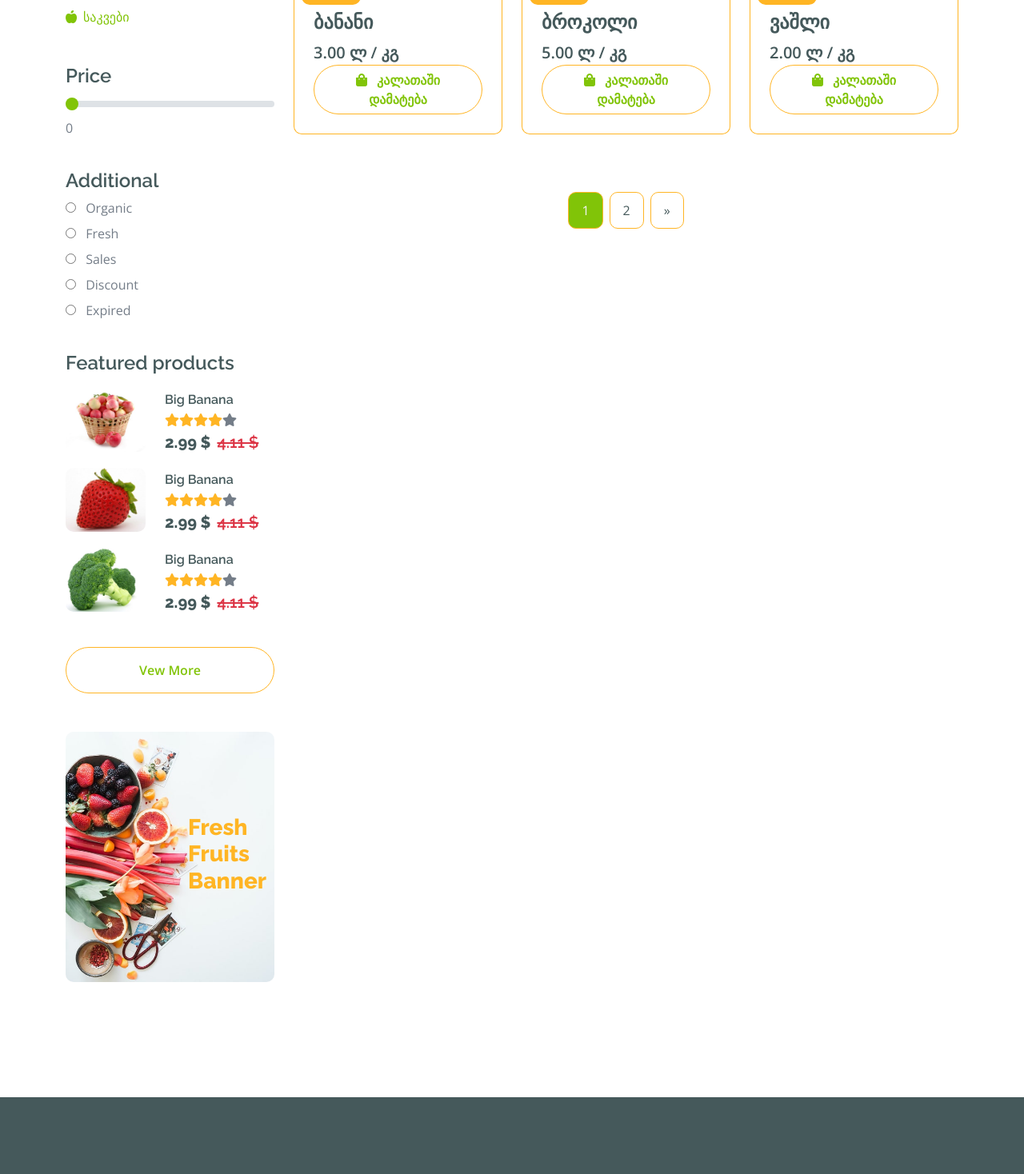
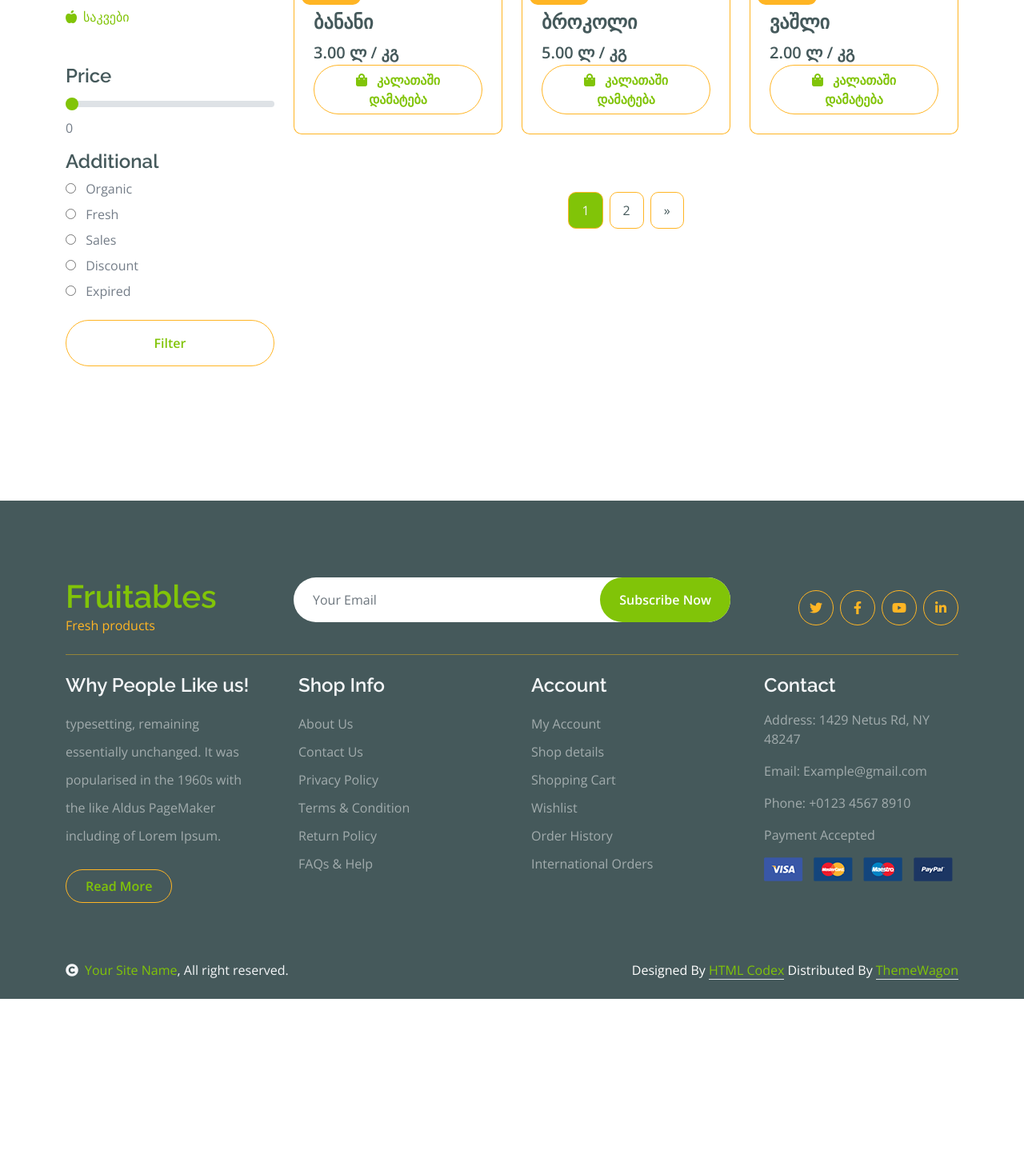
Before and after one commit to lizekss/web-django, a Django app: page /store/category/ in a window 1280 px wide. Shown: the part 617-2085 px from the top of the page at 80% size. After the commit the page ends 1866 px from the top, so only its background shows below. Run offline with Django 5.2, Linux system fonts and the light colour scheme; data comes from the database, SQL or seed files in the repository; some libraries are stand-ins or nearby versions.

Commit message:
filter by price

```diff
--- a/store/templates/shop.html
+++ b/store/templates/shop.html
@@ -45,10 +45,11 @@
                                     </ul>
                                 </div>
                             </div>
+                            <form method="GET">
                             <div class="col-lg-12">
                                 <div class="mb-3">
                                     <h4 class="mb-2">Price</h4>
-                                    <input type="range" class="form-range w-100" id="rangeInput" name="rangeInput"
+                                    <input type="range" class="form-range w-100" id="rangeInput" name="priceFilter"
                                            min="0" max="500" value="0" oninput="amount.value=rangeInput.value">
                                     <output id="amount" name="amount" min-velue="0" max-value="500" for="rangeInput">0
                                     </output>
@@ -84,81 +85,12 @@
                                     </div>
                                 </div>
                             </div>
-                            <div class="col-lg-12">
-                                <h4 class="mb-3">Featured products</h4>
-                                <div class="d-flex align-items-center justify-content-start">
-                                    <div class="rounded me-4" style="width: 100px; height: 100px;">
-                                        <img src="{% static 'img/featur-1.jpg' %}" class="img-fluid rounded" alt="">
-                                    </div>
-                                    <div>
-                                        <h6 class="mb-2">Big Banana</h6>
-                                        <div class="d-flex mb-2">
-                                            <i class="fa fa-star text-secondary"></i>
-                                            <i class="fa fa-star text-secondary"></i>
-                                            <i class="fa fa-star text-secondary"></i>
-                                            <i class="fa fa-star text-secondary"></i>
-                                            <i class="fa fa-star"></i>
-                                        </div>
-                                        <div class="d-flex mb-2">
-                                            <h5 class="fw-bold me-2">2.99 $</h5>
-                                            <h5 class="text-danger text-decoration-line-through">4.11 $</h5>
-                                        </div>
-                                    </div>
-                                </div>
-                                <div class="d-flex align-items-center justify-content-start">
-                                    <div class="rounded me-4" style="width: 100px; height: 100px;">
-                                        <img src="{% static 'img/featur-2.jpg' %}" class="img-fluid rounded" alt="">
-                                    </div>
-                                    <div>
-                                        <h6 class="mb-2">Big Banana</h6>
-                                        <div class="d-flex mb-2">
-                                            <i class="fa fa-star text-secondary"></i>
-                                            <i class="fa fa-star text-secondary"></i>
-                                            <i class="fa fa-star text-secondary"></i>
-                                            <i class="fa fa-star text-secondary"></i>
-                                            <i class="fa fa-star"></i>
-                                        </div>
-                                        <div class="d-flex mb-2">
-                                            <h5 class="fw-bold me-2">2.99 $</h5>
-                                            <h5 class="text-danger text-decoration-line-through">4.11 $</h5>
-                                        </div>
-                                    </div>
-                                </div>
-                                <div class="d-flex align-items-center justify-content-start">
-                                    <div class="rounded me-4" style="width: 100px; height: 100px;">
-                                        <img src="{% static 'img/featur-3.jpg' %}" class="img-fluid rounded" alt="">
-                                    </div>
-                                    <div>
-                                        <h6 class="mb-2">Big Banana</h6>
-                                        <div class="d-flex mb-2">
-                                            <i class="fa fa-star text-secondary"></i>
-                                            <i class="fa fa-star text-secondary"></i>
-                                            <i class="fa fa-star text-secondary"></i>
-                                            <i class="fa fa-star text-secondary"></i>
-                                            <i class="fa fa-star"></i>
-                                        </div>
-                                        <div class="d-flex mb-2">
-                                            <h5 class="fw-bold me-2">2.99 $</h5>
-                                            <h5 class="text-danger text-decoration-line-through">4.11 $</h5>
-                                        </div>
-                                    </div>
-                                </div>
-                                <div class="d-flex justify-content-center my-4">
-                                    <a href="#"
-                                       class="btn border border-secondary px-4 py-3 rounded-pill text-primary w-100">Vew
-                                        More</a>
-                                </div>
+                            <div class="d-flex justify-content-center my-4">
+                                    <button
+                                       class="btn border border-secondary px-4 py-3 rounded-pill text-primary w-100">Filter
+                                        </button>
                             </div>
-                            <div class="col-lg-12">
-                                <div class="position-relative">
-                                    <img src="{% static 'img/banner-fruits.jpg' %}" class="img-fluid w-100 rounded"
-                                         alt="">
-                                    <div class="position-absolute"
-                                         style="top: 50%; right: 10px; transform: translateY(-50%);">
-                                        <h3 class="text-secondary fw-bold">Fresh <br> Fruits <br> Banner</h3>
-                                    </div>
-                                </div>
-                            </div>
+                            </form>
                         </div>
                     </div>
                     <div class="col-lg-9">
--- a/store/views.py
+++ b/store/views.py
@@ -83,6 +83,20 @@
     cart_item.save()
 
 
+def filter_products(products, request):
+    query = request.GET.get('q')
+    if query:
+        products = products.filter(
+            Q(name__icontains=query) | Q(description__icontains=query)
+        )
+
+    price_range = request.GET.get('priceFilter')
+    if price_range:
+        products = products.filter(price__lte=price_range)
+
+    return products
+
+
 def category_listing(request, slug=None):
     products = Product.objects.prefetch_related('categories').order_by('name')
     categories_list = Category.objects.filter(parent__isnull=True)
@@ -90,11 +104,7 @@
     if request.method == 'POST':
         add_to_cart(request)
     else:
-        query = request.GET.get('q')
-        if query:
-            products = products.filter(
-                Q(name__icontains=query) | Q(description__icontains=query)
-            )
+        products = filter_products(products, request)
 
     if slug:
         category = get_object_or_404(Category, slug=slug)
```
